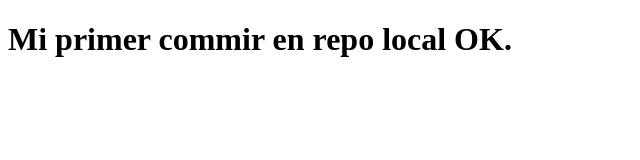
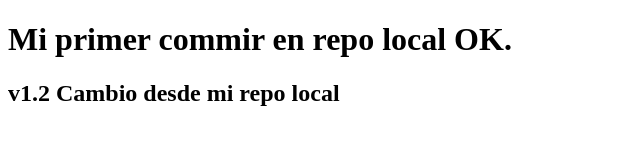
Before and after one commit to tomaspgs/Repotest, a plain HTML site: page index.html in a window 1280 px wide. Shown: the whole page, without its empty margins (0-640 px from the left). Drawn offline with Linux system fonts and the light colour scheme.

Commit message:
v1.2 cambio en el repo local

```diff
--- a/index.html
+++ b/index.html
@@ -7,6 +7,7 @@
   <body>
 
     <h1>Mi primer commir en repo local OK.</h1>
+    <h2>v1.2 Cambio desde mi repo local</h2>
 
   </body>
 </html>
```
